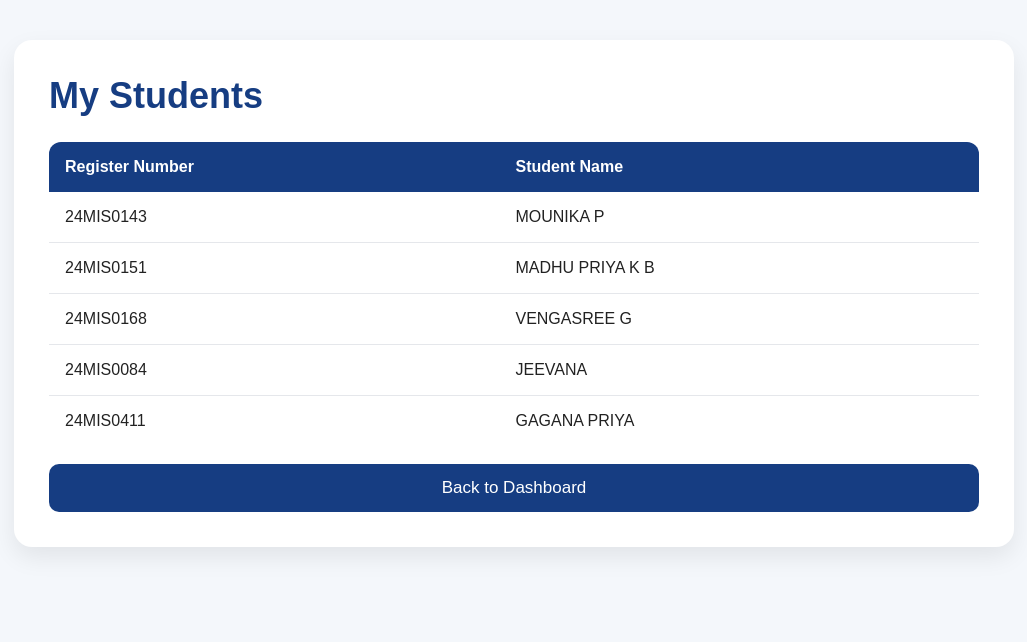
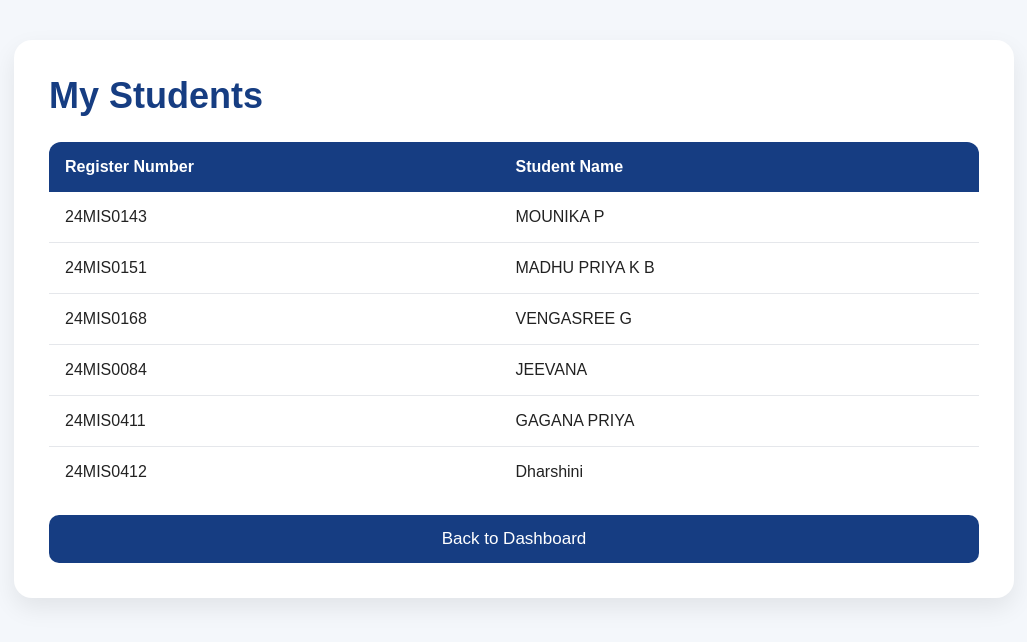
Before and after one commit to MadhuPriya0920/College-Management-System, a React (Vite) app: page /faculty/students in a window 1280 px wide. Shown: the top 642 px of the page, without its empty margins (126-1153 px from the left). Built offline with nearby package versions, Linux system fonts and the light colour scheme.

Commit message:
Updated faculty module

```diff
--- a/src/pages/faculty/FacultyStudents.jsx
+++ b/src/pages/faculty/FacultyStudents.jsx
@@ -1,21 +1,18 @@
 import { useNavigate } from "react-router-dom";
-
 function FacultyStudents() {
   const navigate = useNavigate();
-
   const students = [
     { regNo: "24MIS0143", name: "MOUNIKA P" },
     { regNo: "24MIS0151", name: "MADHU PRIYA K B" },
     { regNo: "24MIS0168", name: "VENGASREE G" },
     { regNo: "24MIS0084", name: "JEEVANA" },
     { regNo: "24MIS0411", name: "GAGANA PRIYA" },
+    { regNo: "24MIS0412", name: "Dharshini"},
   ];
-
   return (
     <div className="page">
       <div className="page-card">
         <h1>My Students</h1>
-
         <table>
           <thead>
             <tr>
@@ -23,7 +20,6 @@ function FacultyStudents() {
               <th>Student Name</th>
             </tr>
           </thead>
-
           <tbody>
             {students.map((student, index) => (
               <tr key={index}>
@@ -33,9 +29,7 @@ function FacultyStudents() {
             ))}
           </tbody>
         </table>
-
         <br />
-
         <button className="login-btn" onClick={() => navigate("/faculty/dashboard")}>
           Back to Dashboard
         </button>
@@ -43,5 +37,4 @@ function FacultyStudents() {
     </div>
   );
 }
-
 export default FacultyStudents;
```
